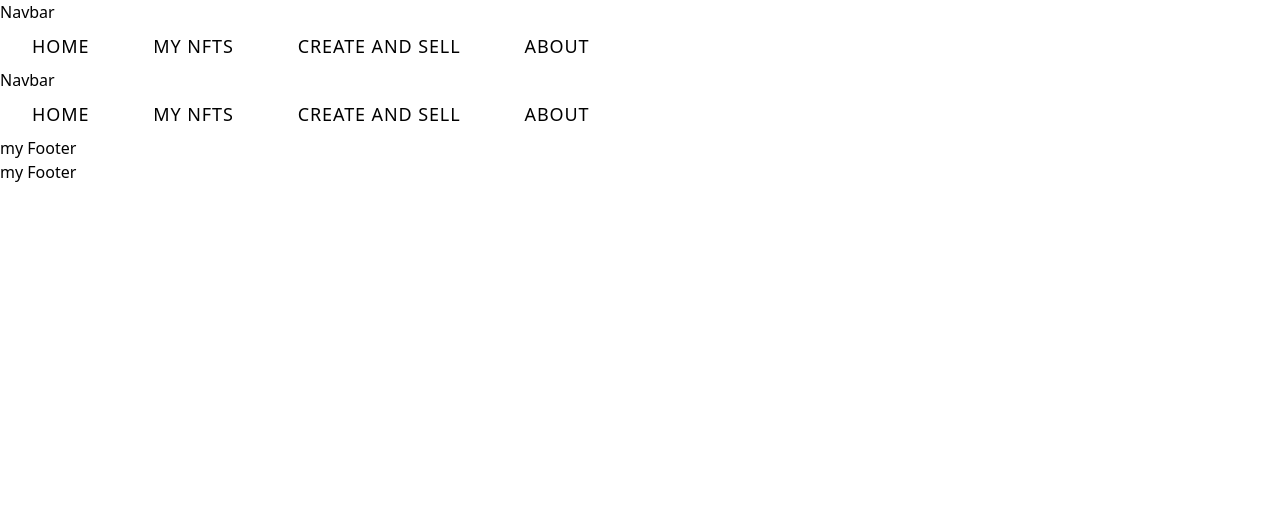
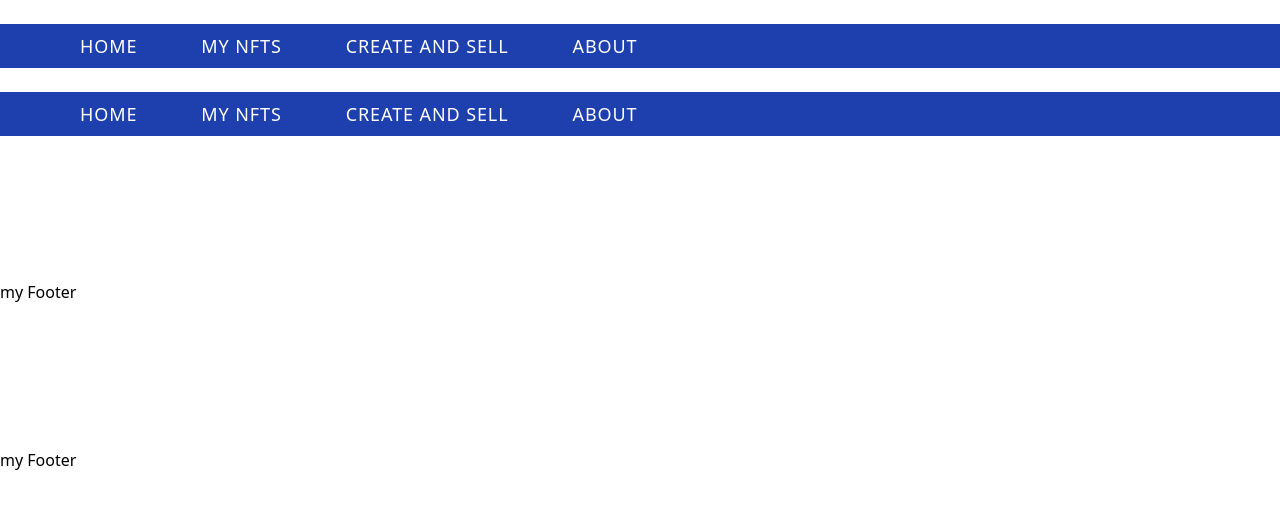
Before and after one commit to samar19/nft-lazyminting, a Next.js app: page /components/Layout in a window 1280 px wide. Shown: the top 508 px of the page. Built offline with nearby package versions, Linux system fonts and the light colour scheme.

Commit message:
add connection.js file

```diff
--- a/pages/CreateAndSell.js
+++ b/pages/CreateAndSell.js
@@ -1,6 +1,10 @@
 const Create = () => {
     return (
       <div>
+        <br/>
+        <br/>
+        <br/>
+
         <h1> create and sell </h1>
       </div>
     )
--- a/pages/about.js
+++ b/pages/about.js
@@ -1,6 +1,9 @@
 const About = () => {
     return (
       <div>
+        <br/>
+        <br/>
+        <br/>
         <h1> About </h1>
       </div>
     )
--- /dev/null
+++ b/pages/components/Connection.js
@@ -0,0 +1,24 @@
+import { useState,useEffect } from "react";
+import NftError from "./NftError";
+
+
+
+const  Connection = () => {
+
+    const [errorMessage ,setErrorMessage] = useState(false);
+    const [account, setAccount] = useState('0x34E8E400BE58476977EB37c18d3C005878AB6d0C');
+
+    return (
+      <div className="bg-yellow-800">
+        <div className="max-w-7x1 mx-auto py-6 px-4 sm:px6 lg:px-8 space-x-5">
+            <NftError errorMessage={errorMessage} />
+            {
+                account
+                ? <h1 className="text-x1 font-bold text-purple-400">{"<"+account.slice(0,3) + "........" + account.slice(-3) +">"}</h1>
+                : <h1 className="text-x1 font-bold text-purple-400">{"not connected "}</h1>
+            }
+      </div>
+       </div>
+    )
+    }
+    export default NftError
--- a/pages/components/Footer.js
+++ b/pages/components/Footer.js
@@ -1,6 +1,12 @@
 const Footer = () => {
     return (
       <div>
+        <br/>
+        <br/>
+        <br/>
+        <br/>
+        <br/>
+        <br/>
         <h1> my Footer </h1>
       </div>
     )
--- a/pages/components/Navbar.js
+++ b/pages/components/Navbar.js
@@ -1,6 +1,5 @@
 import Link from "next/link"
-
-
+import Connection from "./Connection"
 
 
 
@@ -13,29 +12,35 @@ const navigation = [
   { name : 'About' , href: '/about' , current: false },
   ]
 
+// ad links page
+const Navbar = () => {
+  return (
+
+    <div>
+        <Connection/>
+  <br/>
+
+
+        <div className="container mx-auto bg-blue-800 px-6 sm:px-12 flex items-center justify-left">
+        <nav className="flex items-center ">
+      <a href="/"
+      className="hidden xl:block font-abhaya-libre uppercase text-white tracking-wider px-4 xl:px-8 py-2 text-lg hover:underline">Home</a>
+      <a href="/mynfts" className="hidden xl:block font-abhaya-libre uppercase text-white
+       tracking-wider px-4 xl:px-8 py-2 text-lg hover:underline">My NFts</a>
+      <a href="/CreateAndSell"
+      className="hidden xl:block font-abhaya-libre uppercase text-white tracking-wider px-4 xl:px-8 py-2 text-lg hover:underline">Create And Sell</a>
+      <a href="/about"
+      className="hidden xl:block font-abhaya-libre uppercase text-white tracking-wider px-4 xl:px-8 py-2 text-lg hover:underline">about</a>
+     <button className="ml-4 xl:ml-8 flex flex-col"></button>
+
+
+    </nav>
+        </div>
+
+      </div>
 
 
 
-
-
-// ad links page
-const Navbar = () => {
-  return (
-    <div>
-      <h1>Navbar</h1>
-      <nav className="flex items-center">
-      <a href="/"
-      className="hidden xl:block font-abhaya-libre uppercase text-black tracking-wider px-4 xl:px-8 py-2 text-lg hover:underline">Home</a>
-      <a href="/mynfts" className="hidden xl:block font-abhaya-libre uppercase text-black
-       tracking-wider px-4 xl:px-8 py-2 text-lg hover:underline">My NFts</a>
-      <a href="/CreateAndSell"
-      className="hidden xl:block font-abhaya-libre uppercase text-black tracking-wider px-4 xl:px-8 py-2 text-lg hover:underline">Create And Sell</a>
-      <a href="/about"
-      className="hidden xl:block font-abhaya-libre uppercase text-black tracking-wider px-4 xl:px-8 py-2 text-lg hover:underline">about</a>
-     <button className="ml-4 xl:ml-8 flex flex-col"></button>
-    </nav>
-
-    </div>
   )
 }
 export default Navbar
--- /dev/null
+++ b/pages/components/NftError.js
@@ -0,0 +1,12 @@
+
+const  NftError = ({errorMessage}) => {
+
+    return (
+      <div className="bg-black">
+        <div className="px-4 sm:px-6 lg:px-8">
+        <h1 className="text-xl font-bold text-red-500 inline">{errorMessage}</h1>
+      </div>
+       </div>
+    )
+    }
+    export default NftError
--- a/pages/mynfts.js
+++ b/pages/mynfts.js
@@ -1,6 +1,10 @@
 const MyNFTs = () => {
     return (
+
       <div>
+        <br/>
+        <br/>
+        <br/>
         <h1> My NFTs </h1>
       </div>
     )
```
Also changed, not shown: 1 other file (tests, documents, lock files or other folders).
